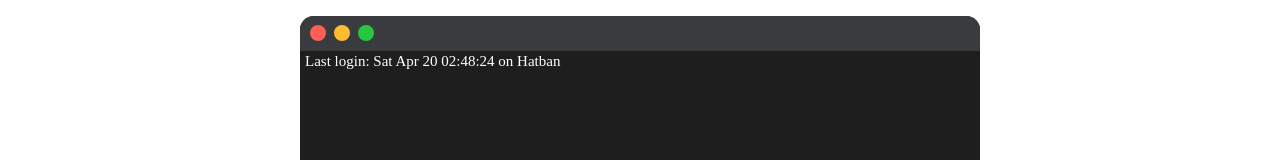
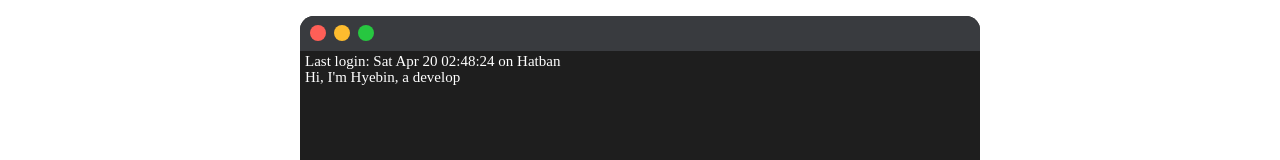
Before and after one commit to hatbann/Portfolio, a Next.js app in the folder version2/: page / in a window 1280 px wide. Shown: the part 202-362 px from the top of the page. Built offline with nearby package versions, Linux system fonts and the light colour scheme; a web font is replaced by a local one.

Commit message:
(feat) Add command box animation

```diff
--- a/version2/src/components/Intro/commandBox.tsx
+++ b/version2/src/components/Intro/commandBox.tsx
@@ -28,6 +28,9 @@ const CommandBox = () => {
         }
       >
         <p>Last login: {moment().format('ddd MMM D HH:mm:ss')} on Hatban</p>
+        <div className={style['typing-wrapper']}>
+          <div className={style['typing']}>Hi, I'm Hyebin, a developer.</div>
+        </div>
       </section>
     </div>
   );
--- a/version2/src/styles/intro/commandBox.module.scss
+++ b/version2/src/styles/intro/commandBox.module.scss
@@ -64,4 +64,29 @@
   &.dark {
     color: #1e1e1e;
   }
+  .typing-wrapper {
+    display: grid;
+    place-items: start;
+    margin-top: 1px;
+  }
+
+  .typing {
+    width: 21ch;
+    animation: typing 2s steps(22), blink 0.5s step-end infinite alternate;
+    white-space: nowrap;
+    overflow: hidden;
+    border-right: 3px solid;
+  }
 }
+
+@keyframes typing {
+  from {
+    width: 0;
+  }
+}
+
+@keyframes blink {
+  50% {
+    border-color: transparent;
+  }
+}
```
